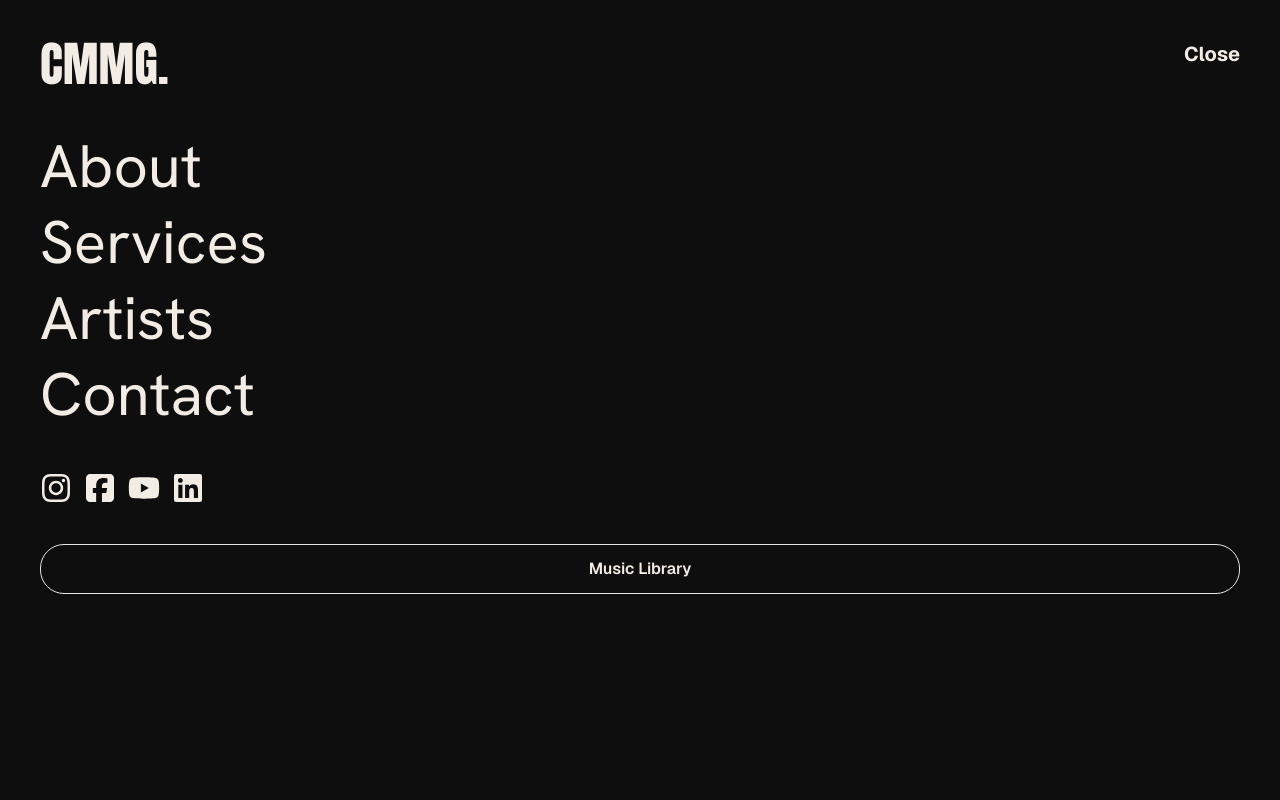
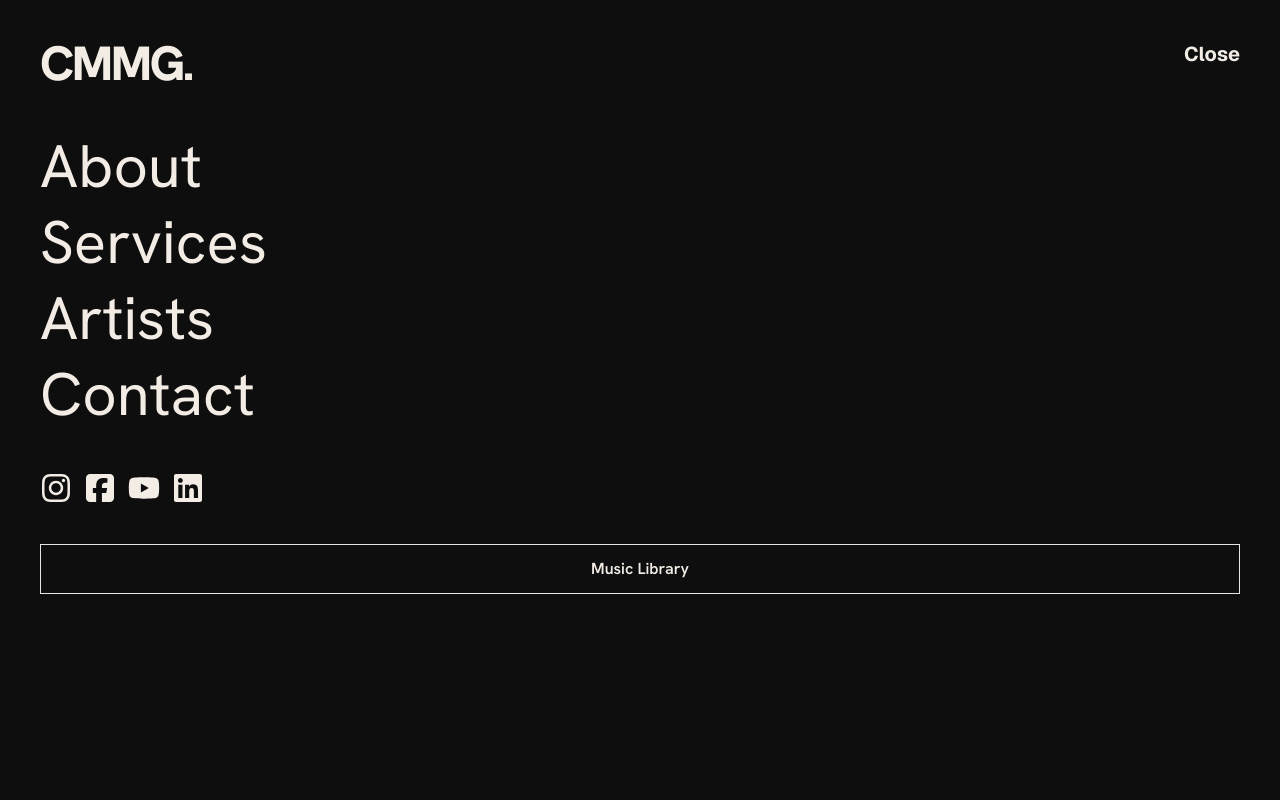
Before and after one commit to seedwaydevs/cmmg, a Next.js app: page / in a window 1280 px wide. Both pictures are taken after a click on the button 1218 px from the left and 40 px from the top of the page. Shown: the top 800 px of the page. Built offline with nearby package versions, Linux system fonts and the light colour scheme.

Commit message:
changing font

```diff
--- a/src/components/Nav.tsx
+++ b/src/components/Nav.tsx
@@ -52,7 +52,11 @@ const Nav = () => {
       {menuOpen && (
         <div className="fixed inset-0 bg-[#0e0e0e] z-[999] flex flex-col p-10 space-y-10 text-[#f2ece5] transition-all duration-300">
           <div className="flex justify-between items-start">
-            <h1 className={`${antonFont.className} text-5xl`}>CMMG.</h1>
+            <h1
+              className={`${hanken.className} text-5xl tracking-tighter font-extrabold`}
+            >
+              CMMG.
+            </h1>
             <button
               onClick={() => setMenuOpen(false)}
               className="w-full flex justify-end cursor-pointer text-xl font-bold"
@@ -86,7 +90,9 @@ const Nav = () => {
               <FaLinkedin className="h-8 w-8" />
             </Link>
           </div>
-          <button className="w-full border font-semibold rounded-3xl py-3 cursor-pointer hover:bg-[#f2ece5] hover:text-[#0e0e0e]">
+          <button
+            className={`${hanken.className} w-full border font-semibold  py-3 cursor-pointer hover:bg-[#f2ece5] hover:text-[#0e0e0e]`}
+          >
             Music Library
           </button>
         </div>
```
